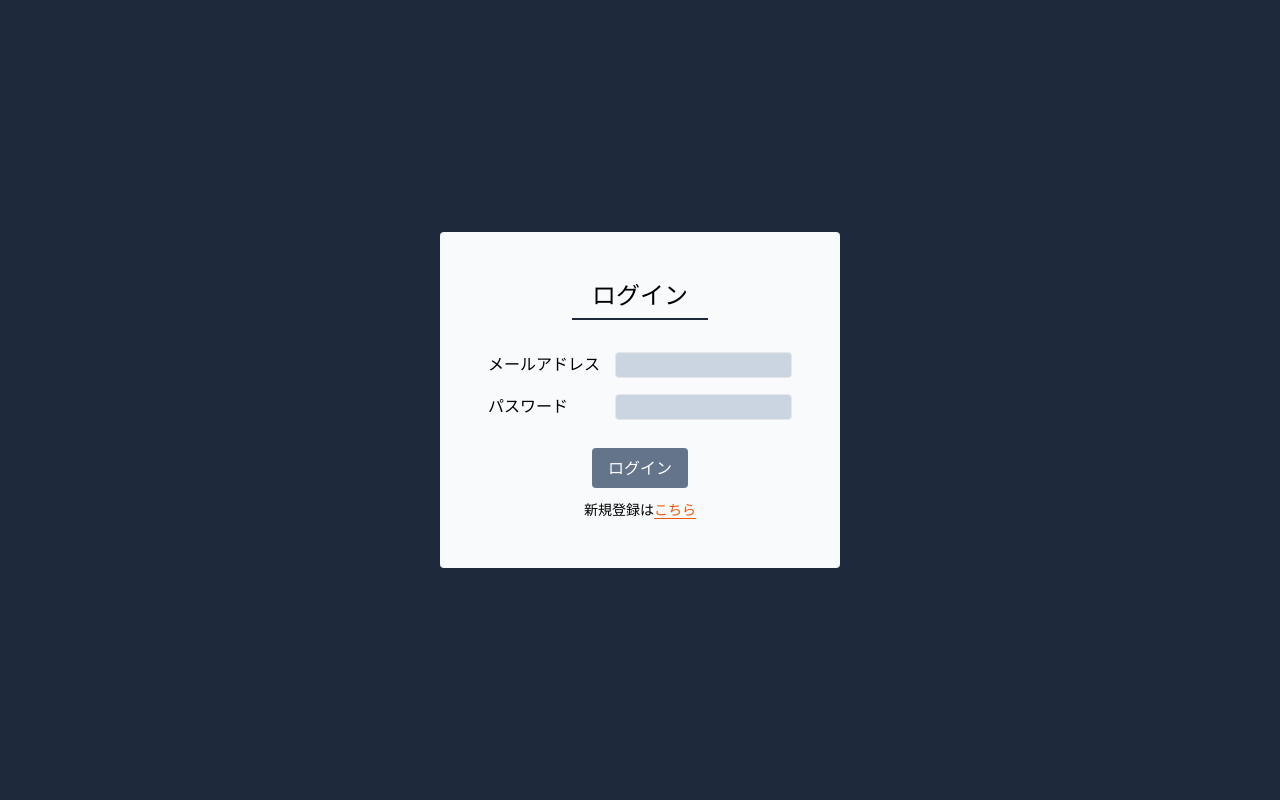
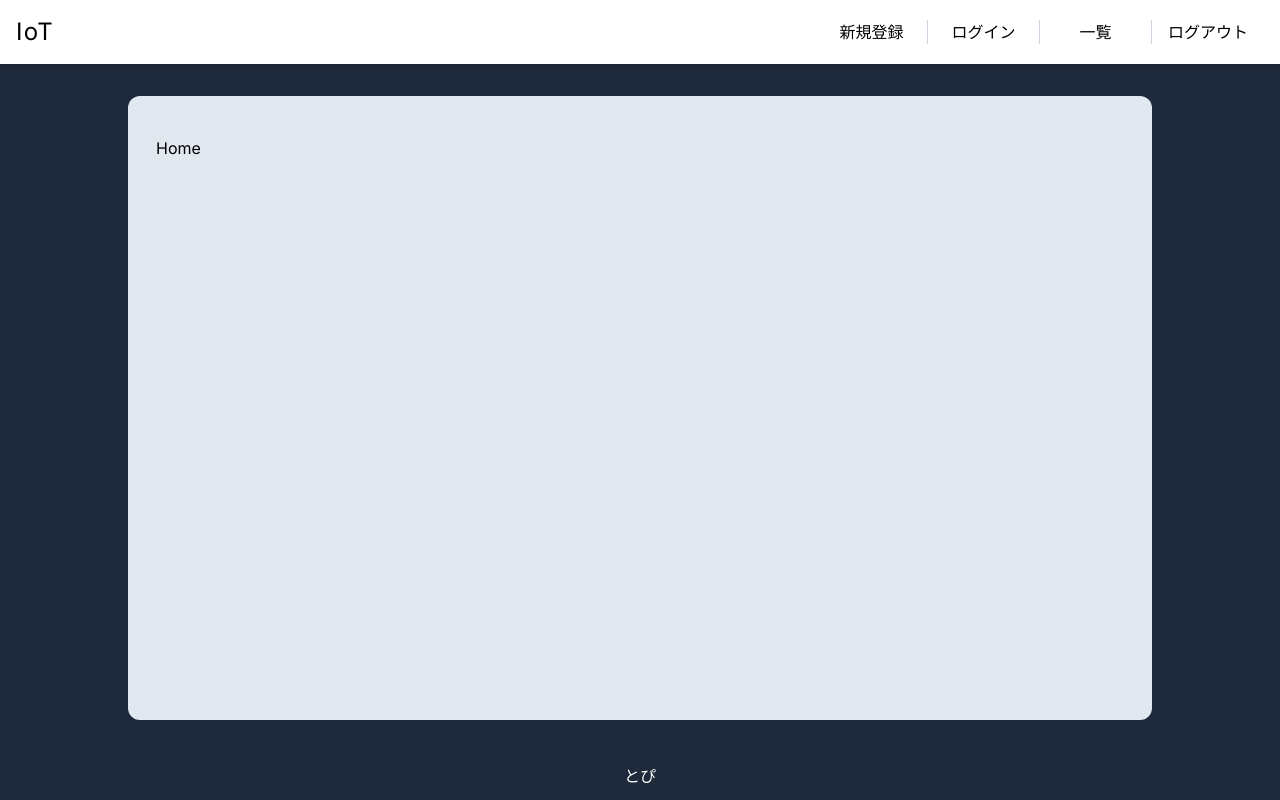
Before and after one commit to topi0247/IoT, a Next.js app in the folder frontend/: page / in a window 1280 px wide. Built offline with nearby package versions, Linux system fonts and the light colour scheme.

Commit message:
全体レイアウト大枠完成

```diff
--- a/frontend/app/layout.tsx
+++ b/frontend/app/layout.tsx
@@ -1,6 +1,8 @@
 import type { Metadata } from "next";
 import { Inter } from "next/font/google";
 import "./globals.css";
+import Link from "next/link";
+import { RoutePath } from "./path/path";
 
 const inter = Inter({ subsets: ["latin"] });
 
@@ -16,7 +18,43 @@ export default function RootLayout({
 }>) {
   return (
     <html lang="ja">
-      <body className={inter.className}>{children}</body>
+      <body
+        className={`${inter.className} flex flex-col min-h-screen w-screen bg-slate-800`}
+      >
+        <header className="px-4 py-4 bg-white drop-shadow-md">
+          <div className="flex justify-between items-center container m-auto">
+            <h1 className="text-2xl tracking-wider">IoT</h1>
+            <nav>
+              <ul className="grid items-center grid-cols-4 text-center">
+                <li className="border-r border-slate-300">
+                  <Link href={RoutePath.SignUp} className="px-4">
+                    新規登録
+                  </Link>
+                </li>
+                <li className="border-r border-slate-300">
+                  <Link href={RoutePath.Login} className="px-4">
+                    ログイン
+                  </Link>
+                </li>
+                <li className="border-r border-slate-300">
+                  <Link href={RoutePath.Novels("1")} className="px-4">
+                    一覧
+                  </Link>
+                </li>
+                <li>
+                  <button className="px-4">ログアウト</button>
+                </li>
+              </ul>
+            </nav>
+          </div>
+        </header>
+        <main className="flex-1 w-4/5 m-auto my-8 bg-slate-200 rounded-xl p-7 py-10">
+          {children}
+        </main>
+        <footer className="text-center my-3 text-white">
+          <p>とぴ</p>
+        </footer>
+      </body>
     </html>
   );
 }
--- /dev/null
+++ b/frontend/app/login/page.tsx
@@ -0,0 +1,65 @@
+"use client";
+
+import Link from "next/link";
+import { RoutePath } from "@/app/path/path";
+
+function Login() {
+  return (
+    <article className="m-auto w-screen h-screen bg-slate-800 flex justify-center items-center">
+      <section className="m-auto bg-slate-50 p-12 w-[400px] rounded">
+        <h2 className="text-center text-2xl">
+          <span className="px-5 pb-2 border-b-2 border-slate-800">
+            ログイン
+          </span>
+        </h2>
+        <div className="mt-10">
+          <form className="flex flex-col gap-3">
+            <dl className="m-auto w-full flex flex-wrap box-border">
+              <dt className="w-5/12 mb-4">
+                <label htmlFor="email">メールアドレス</label>
+              </dt>
+              <dd className="w-7/12 mb-4">
+                <input
+                  type="email"
+                  id="email"
+                  className="w-full bg-slate-300 border border-opacity-0 focus:outline-none hover:border-slate-800 hover:border transition-all rounded px-2"
+                />
+              </dd>
+              <dt className="w-5/12">
+                <label htmlFor="password" className="w-full">
+                  パスワード
+                </label>
+              </dt>
+              <dd className="w-7/12">
+                <input
+                  type="password"
+                  id="password"
+                  className="w-full bg-slate-300 border border-opacity-0 focus:outline-none hover:border-slate-800 hover:border transition-all rounded px-2"
+                />
+              </dd>
+            </dl>
+            <div className="flex flex-col gap-3 justify-center items-center mt-4">
+              <button
+                type="submit"
+                className="bg-slate-500 text-white p-2 px-4 rounded hover:bg-slate-300 transition-all"
+              >
+                ログイン
+              </button>
+              <div className="text-sm">
+                新規登録は
+                <Link
+                  href={RoutePath.SignUp}
+                  className="text-orange-600 border-b border-orange-600 hover:text-opacity-50 transition-all"
+                >
+                  こちら
+                </Link>
+              </div>
+            </div>
+          </form>
+        </div>
+      </section>
+    </article>
+  );
+}
+
+export default Login;
--- /dev/null
+++ b/frontend/app/novels/page.tsx
@@ -0,0 +1,5 @@
+const Novels = () => {
+  return <div>Novels</div>;
+};
+
+export default Novels;
--- a/frontend/app/page.tsx
+++ b/frontend/app/page.tsx
@@ -1,65 +1,10 @@
-"use client";
-
-import Link from "next/link";
-import { RoutePath } from "./path/path";
-
-function Home() {
+const Home = () => {
   return (
-    <article className="m-auto w-screen h-screen bg-slate-800 flex justify-center items-center">
-      <section className="m-auto bg-slate-50 p-12 w-[400px] rounded">
-        <h2 className="text-center text-2xl">
-          <span className="px-5 pb-2 border-b-2 border-slate-800">
-            ログイン
-          </span>
-        </h2>
-        <div className="mt-10">
-          <form className="flex flex-col gap-3">
-            <dl className="m-auto w-full flex flex-wrap box-border">
-              <dt className="w-5/12 mb-4">
-                <label htmlFor="email">メールアドレス</label>
-              </dt>
-              <dd className="w-7/12 mb-4">
-                <input
-                  type="email"
-                  id="email"
-                  className="w-full bg-slate-300 border border-opacity-0 focus:outline-none hover:border-slate-800 hover:border transition-all rounded px-2"
-                />
-              </dd>
-              <dt className="w-5/12">
-                <label htmlFor="password" className="w-full">
-                  パスワード
-                </label>
-              </dt>
-              <dd className="w-7/12">
-                <input
-                  type="password"
-                  id="password"
-                  className="w-full bg-slate-300 border border-opacity-0 focus:outline-none hover:border-slate-800 hover:border transition-all rounded px-2"
-                />
-              </dd>
-            </dl>
-            <div className="flex flex-col gap-3 justify-center items-center mt-4">
-              <button
-                type="submit"
-                className="bg-slate-500 text-white p-2 px-4 rounded hover:bg-slate-300 transition-all"
-              >
-                ログイン
-              </button>
-              <div className="text-sm">
-                新規登録は
-                <Link
-                  href={RoutePath.SignUp}
-                  className="text-orange-600 border-b border-orange-600 hover:text-opacity-50 transition-all"
-                >
-                  こちら
-                </Link>
-              </div>
-            </div>
-          </form>
-        </div>
-      </section>
-    </article>
+    <div>
+      <h1>Home</h1>
+      <header></header>
+    </div>
   );
-}
+};
 
 export default Home;
--- a/frontend/app/path/path.ts
+++ b/frontend/app/path/path.ts
@@ -1,4 +1,6 @@
 export const RoutePath = {
   Home: "/",
   SignUp: "/signup",
+  Login: "/login",
+  Novels: (id = ":id") => `/novels/${id}`,
 };
```
